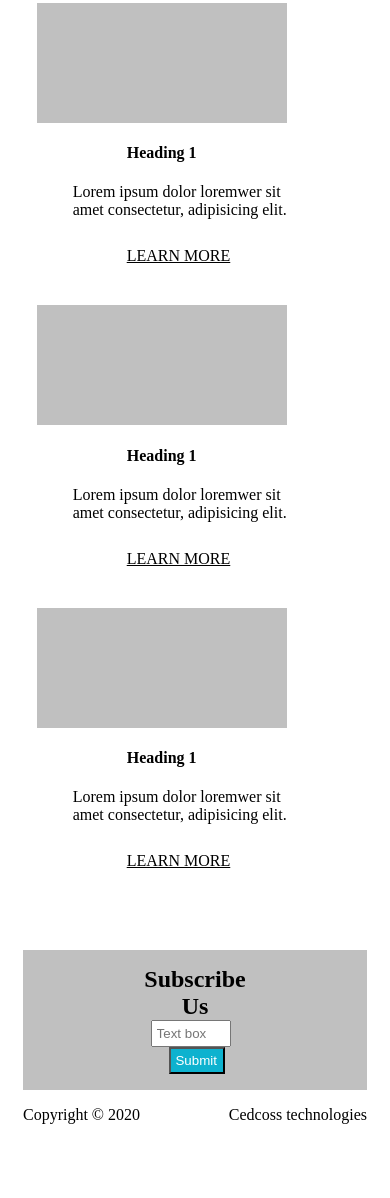
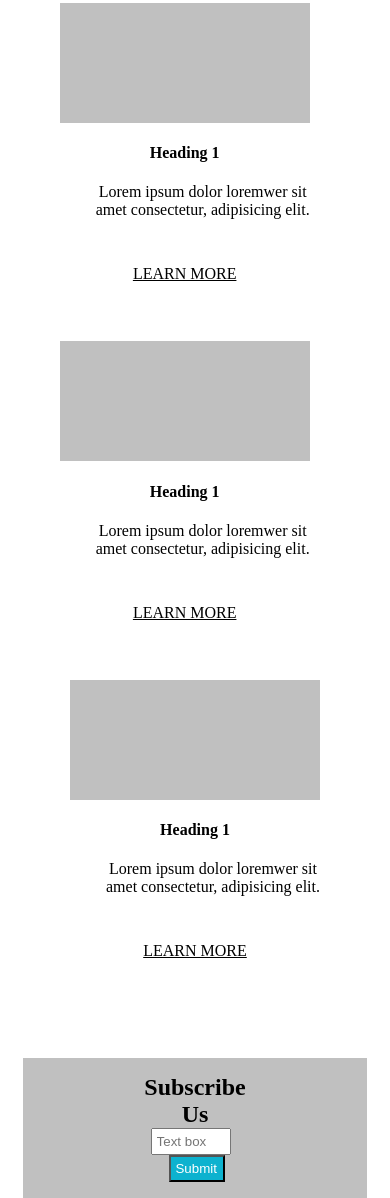
Before and after one commit to akashcedcoss/Template3, a plain HTML site: page src/index.html in a window 390 px wide. Shown: the part 653-1851 px from the top of the page. Before the commit the page ends 1793 px from the top, so only its background shows below. Drawn offline with Linux system fonts and the light colour scheme.

Commit message:
Final commit of responsive page

```diff
--- a/src/index.html
+++ b/src/index.html
@@ -34,22 +34,22 @@
         <div class="box1">
         </div>
         <h4>Heading 1</h4>
-        <div class="b1">Lorem ipsum dolor loremwer sit<br> amet consectetur, adipisicing elit.</div><br><br>
-        <a class="a1" href="#">LEARN MORE</a>
+        <div class="b1"><p class="p3">Lorem ipsum dolor loremwer sit<br> amet consectetur, adipisicing elit.</p></div><br><br>
+        <a class="a1" href="#"><p class="p3">LEARN MORE</p></a>
     </div>
     <div class="mb2">
         <div class="box2">
         </div>
         <h4>Heading 1</h4>
-        <div class="b1">Lorem ipsum dolor loremwer sit<br> amet consectetur, adipisicing elit.</div><br><br>
-        <a class="a1" href="#">LEARN MORE</a>
+        <div class="b1"><p class="p3">Lorem ipsum dolor loremwer sit<br> amet consectetur, adipisicing elit.</p></div><br><br>
+        <a class="a1" href="#"><p class="p3">LEARN MORE</p></a>
     </div>
     <div class="mb3">
         <div class="box3">
         </div>
         <h4>Heading 1</h4>
-        <div class="b1">Lorem ipsum dolor loremwer sit<br> amet consectetur, adipisicing elit.</div><br><br>
-        <a class="a1" href="#">LEARN MORE</a>
+        <div class="b1"><p class="p3">Lorem ipsum dolor loremwer sit<br> amet consectetur, adipisicing elit.</p></div><br><br>
+        <a class="a1" href="#"><p class="p3">LEARN MORE</p></a>
     </div>
     </div>
 </div>
--- a/src/style.css
+++ b/src/style.css
@@ -143,15 +143,20 @@ h2{
     /* padding-left: 40px; */
 }
 .f1{
-    float: left;
+    float: left !important;
 }
 .f2{
-    float: right;
+    float: right!important;
 }
 .bigcontain{
     overflow: hidden;
     margin: auto;
     padding: 0;
+}
+.p3{
+    margin: 0;
+    padding: 0;
+    text-align: center;
 }
 @media screen and (max-width: 760px) {
     /* For mobile phones: */
@@ -221,6 +226,20 @@ h2{
         overflow: hidden;
         margin: auto;
         padding: 0;
+        /* width: 760px;
+        display: grid; */
+        display: flex;
+    flex-direction: column;
+    align-items: center;
+    }
+    .p3{
+        margin: 0;
+        padding: 0;
+        text-align: center;
+    }
+    .b1{
+        /* padding-left: 0; */
+
     }
 
   }
```
